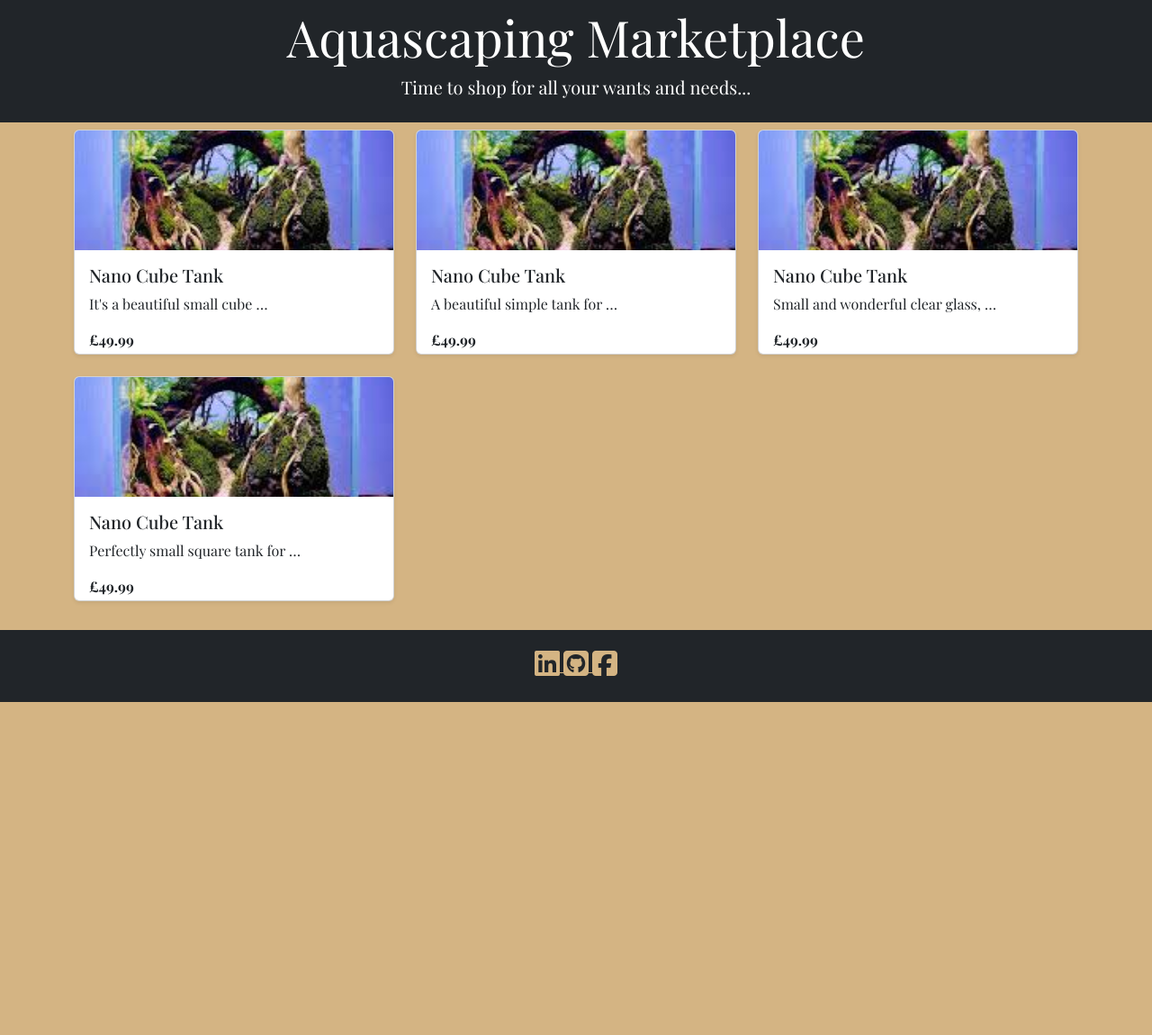
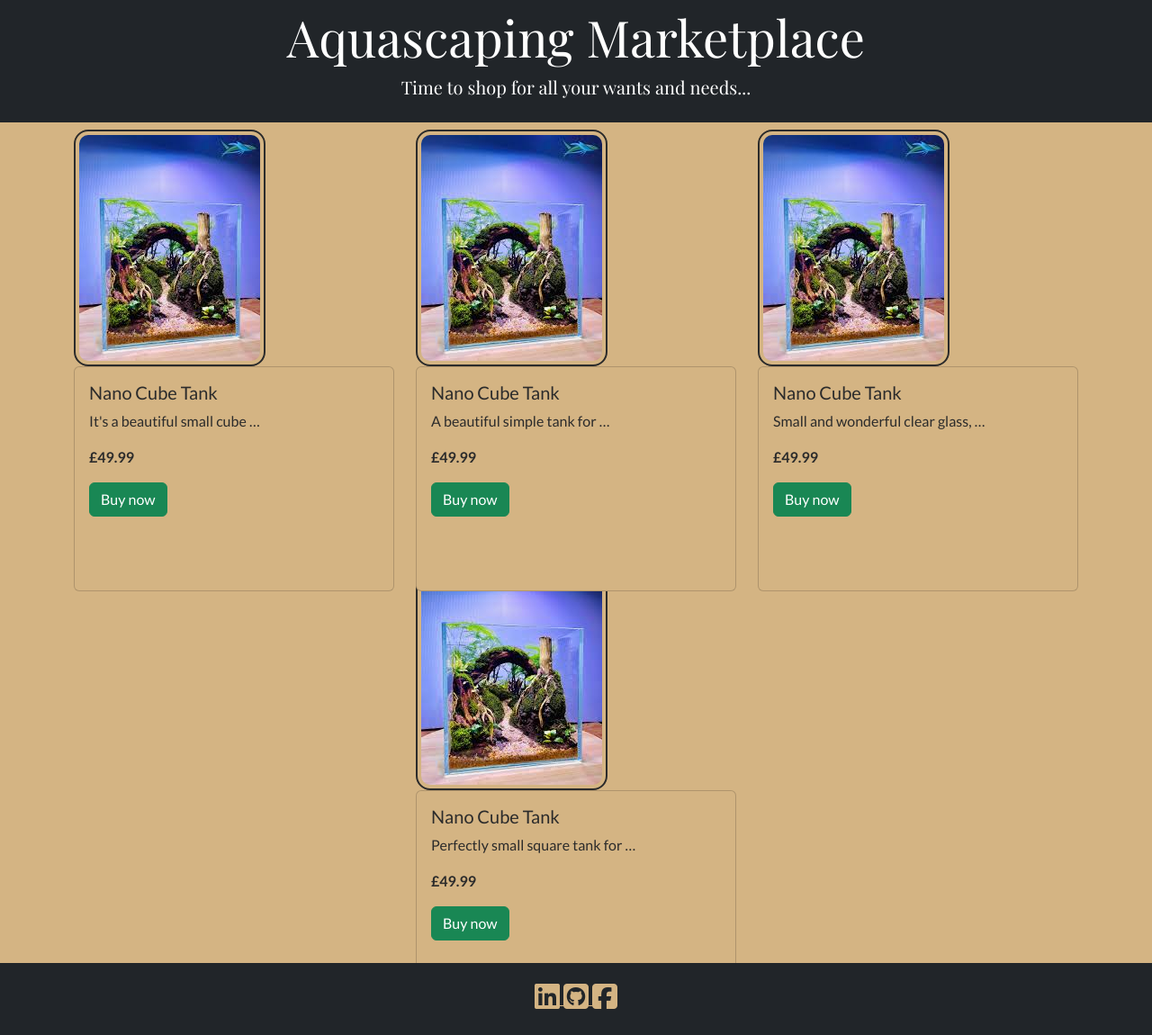
Before and after one commit to 14sammie41/aquascape-haven, a Django app: page /marketplace/ in a window 1280 px wide. Shown: the part 57-1207 px from the top of the page at 90% size. Before the commit the page ends 837 px from the top, so only its background shows below. Run offline with Django 5.2, Linux system fonts and the light colour scheme; data comes from the database, SQL or seed files in the repository; both versions use the stored data as it was after the commit; some libraries are stand-ins or nearby versions; some web fonts are replaced.

Commit message:
Started properly styling the product cards for the gallery

```diff
--- a/marketplace/templates/marketplace/marketplace.html
+++ b/marketplace/templates/marketplace/marketplace.html
@@ -8,12 +8,12 @@
     <p class="lead">Time to shop for all your wants and needs...</p>
 </header>
 
-<div class="container py-2">
-    <div class="row">
+<div class="container py-2 overflow-hidden">
+    <div class="row g-4">
         {% for product in products %}
-        <div class="col-md-4">
-            <div class="card mb-4 shadow-sm h-100 product">
-                <img class="card-img-top product-image" src="{{ product.image.url }}" alt="{{ product.name }}">
+        <div class="col-md-4 mx-auto d-block">
+            <img class="product-image" src="{{ product.image.url }}" alt="{{ product.name }}">
+            <div class="card h-100 product">
                 <div class="card-body">
                     <h5 class="card-title">{{ product.name }}</h5>
                     <p class="card-text">{{ product.description|truncatewords:5 }}</p>
--- a/static/css/base.css
+++ b/static/css/base.css
@@ -37,7 +37,7 @@
 }
 
 .home-image {
-    border-radius: 2rem;
+    border-radius: 1rem;
     height: 150px;
     width: 150px;
     object-fit: cover;
@@ -62,11 +62,16 @@
 
 /* Product styles */
 .product {
-    color: var(--background-color);
+    color: var(--text-color) !important;
+    background-color: var(--background-color) !important;
+    font-family: var(--secondary-font) !important;
 }
 
 .product-image {
-    height: 200px;
+    aspect-ratio: 4/3;
+    border: 2px solid var(--text-color);
+    border-radius: 1rem;
+    padding: 4px;
     object-fit: cover;
 }
 
```
Also changed, not shown: db.sqlite3, media/product_images/nano-scape-winner_06FV4CG.jpeg (added), media/product_images/nano-scape-winner_LQR3EHn.jpeg (added), media/product_images/nano-scape-winner_k3FRXxD.jpeg (added).
